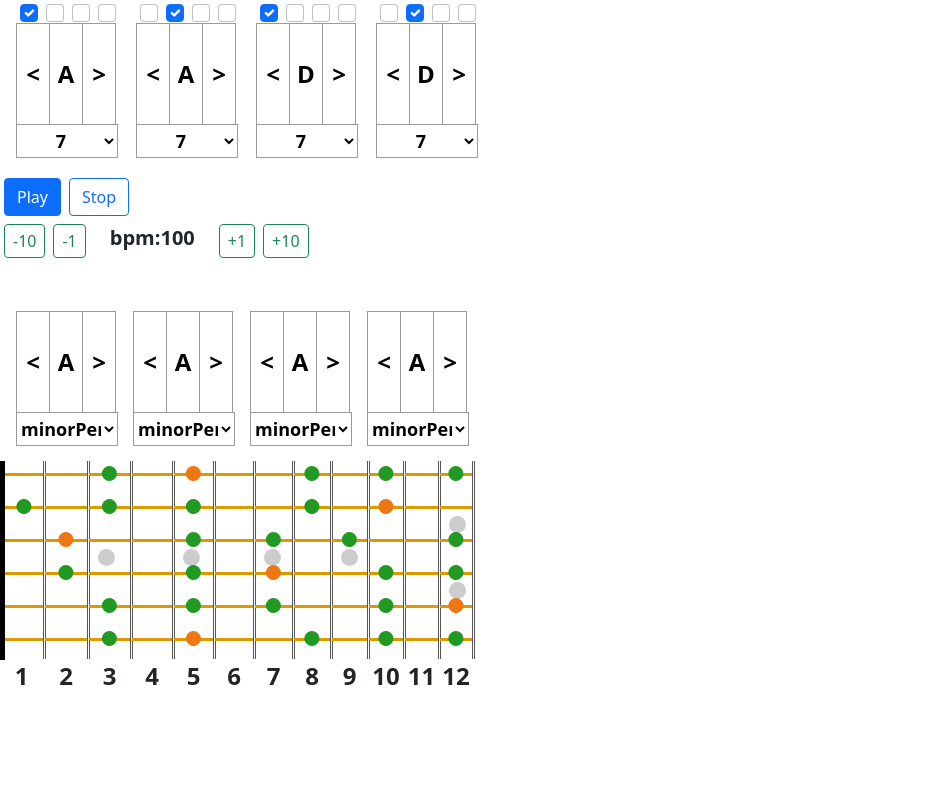
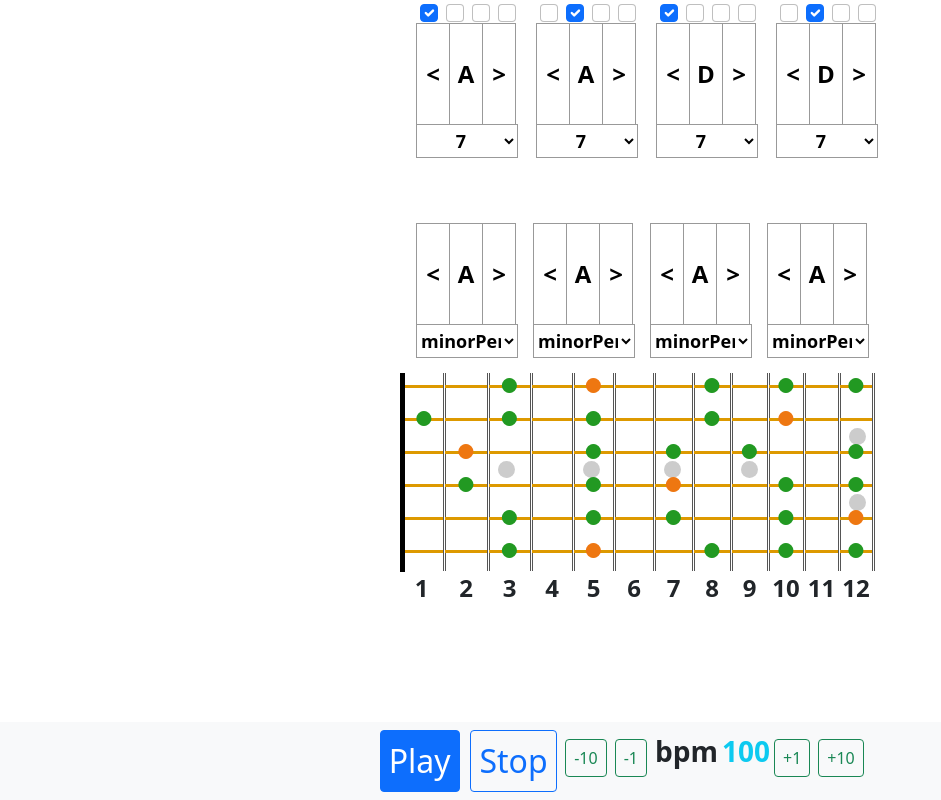
Before and after one commit to sorimachi0414/DiatonicPlayer, a React (Create React App) app: page / in a window 1280 px wide. Shown: the whole page, without its empty margins (0-941 px from the left). Built offline with nearby package versions, Linux system fonts and the light colour scheme; no server answers.

Commit message:
fix some bootstrap class

```diff
--- a/src/index.js
+++ b/src/index.js
@@ -5,6 +5,13 @@ import * as Tone from "tone";
 import * as Def from "./subCord.js"
 import 'bootstrap/dist/css/bootstrap.min.css';
 import Button from 'react-bootstrap/Button';
+import Row from 'react-bootstrap/Row'
+import Col from 'react-bootstrap/Col';
+import Container from 'react-bootstrap/Container'
+//import Grid from 'react-bootstrap/Grid';
+
+//import Row from 'react-bootstrap/Row';
+//import Col from 'react-bootstrap/Col';
 
 
 // ----------------------------------------
@@ -246,18 +253,40 @@ class MainClock extends React.Component{
     }
 
     return(
-      <div key="scalediv">
+      <div>
+
+        <Container fluid>
+          <Row className="justify-content-center">
+            <Col xs="auto">
               {chordSelectors}
               <div key={111} className="board-row"></div>
+              <div key={11} className="spacer"></div>
+              <ScaleSelector
+                key="scaleSelector"
+                step={this.state.step}
+                nextStep={this.state.nextStep}
+              />
+              <div key={22} className="spacer"></div>
+            </Col>
+          </Row>
+        </Container>
+
+        <Container>
+          <div className="navbar navbar-light bg-light fixed-bottom justify-content-center p-2">
+          <Row>
+            <Col xs={2} md={2}>
             <PlayButton
               key="pb"
               onClick={()=>settingTone()}
             />
+            </Col>
+            <Col xs={2} md={2}>
             <StopButton
               key="sb"
               onClick={()=>stopTone()}
             />
-
+          </Col>
+            <Col xs={8} md={8}>
             <BPMChanger
               key="bpmc"
               bpm={this.state.bpm}
@@ -266,14 +295,11 @@ class MainClock extends React.Component{
               n1={()=>this.changeBPM(-1)}
               n10={()=>this.changeBPM(-10)}
             />
+          </Col>
+        </Row>
 
-        <div key={11} className="spacer"></div>
-        <ScaleSelector
-          key="scaleSelector"
-          step={this.state.step}
-          nextStep={this.state.nextStep}
-        />
-        <div key={22} className="spacer"></div>
+      </div>
+        </Container>
       </div>
     )
   }
@@ -605,8 +631,17 @@ class ChordNoteSelector extends  React.Component{
 
 function PlayButton(props){
   return (
-    <button onClick={props.onClick} className="btn btn-primary m-1">
+    <button onClick={props.onClick} className="btn btn-primary fs-2 px-2">
       Play
+    </button>
+
+  );
+}
+
+function StopButton(props){
+  return (
+    <button onClick={props.onClick}　className="btn btn-outline-primary fs-2 px-2">
+      Stop
     </button>
   );
 }
@@ -614,22 +649,14 @@ function PlayButton(props){
 function BPMChanger(props){
   return(
     <div>
-      <button className="btn btn-outline-success m-1 p-1 px-2" onClick={props.n10}>-10</button>
-      <button className="btn btn-outline-success m-1 p-1 px-2" onClick={props.n1}>-1</button>
-      <span className="bpmDisplay">bpm:{props.bpm}</span>
-      <button className="btn btn-outline-success m-1 p-1 px-2" onClick={props.p1}>+1</button>
-      <button className="btn btn-outline-success m-1 p-1 px-2" onClick={props.p10}>+10</button>
-
+      <button className="btn btn-outline-success mx-1 px-2" onClick={props.n10}>-10</button>
+      <button className="btn btn-outline-success mx-1  px-2" onClick={props.n1}>-1</button>
+      <span className="fw-bolder fs-3 mx-1">bpm</span>
+      <span className="text-info fw-bolder fs-3">{props.bpm}</span>
+      <button className="btn btn-outline-success mx-1  px-2" onClick={props.p1}>+1</button>
+      <button className="btn btn-outline-success mx-1  px-2" onClick={props.p10}>+10</button>
     </div>
   )
-}
-
-function StopButton(props){
-  return (
-    <button onClick={props.onClick}　className="btn btn-outline-primary m-1">
-      Stop
-    </button>
-  );
 }
 
 // ----------------------------------------
```
Lines whose indentation alone changed are shown as unchanged.
